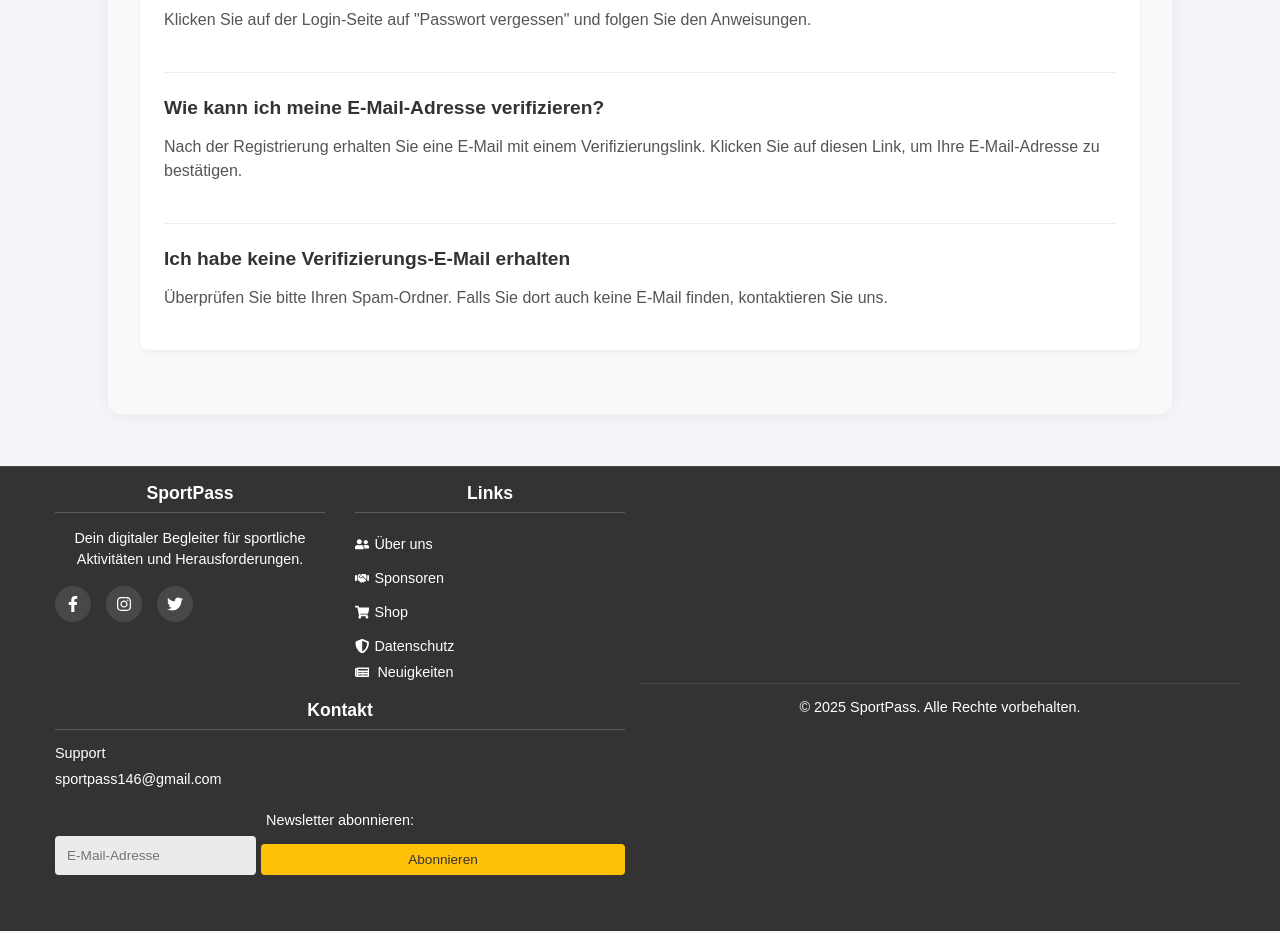
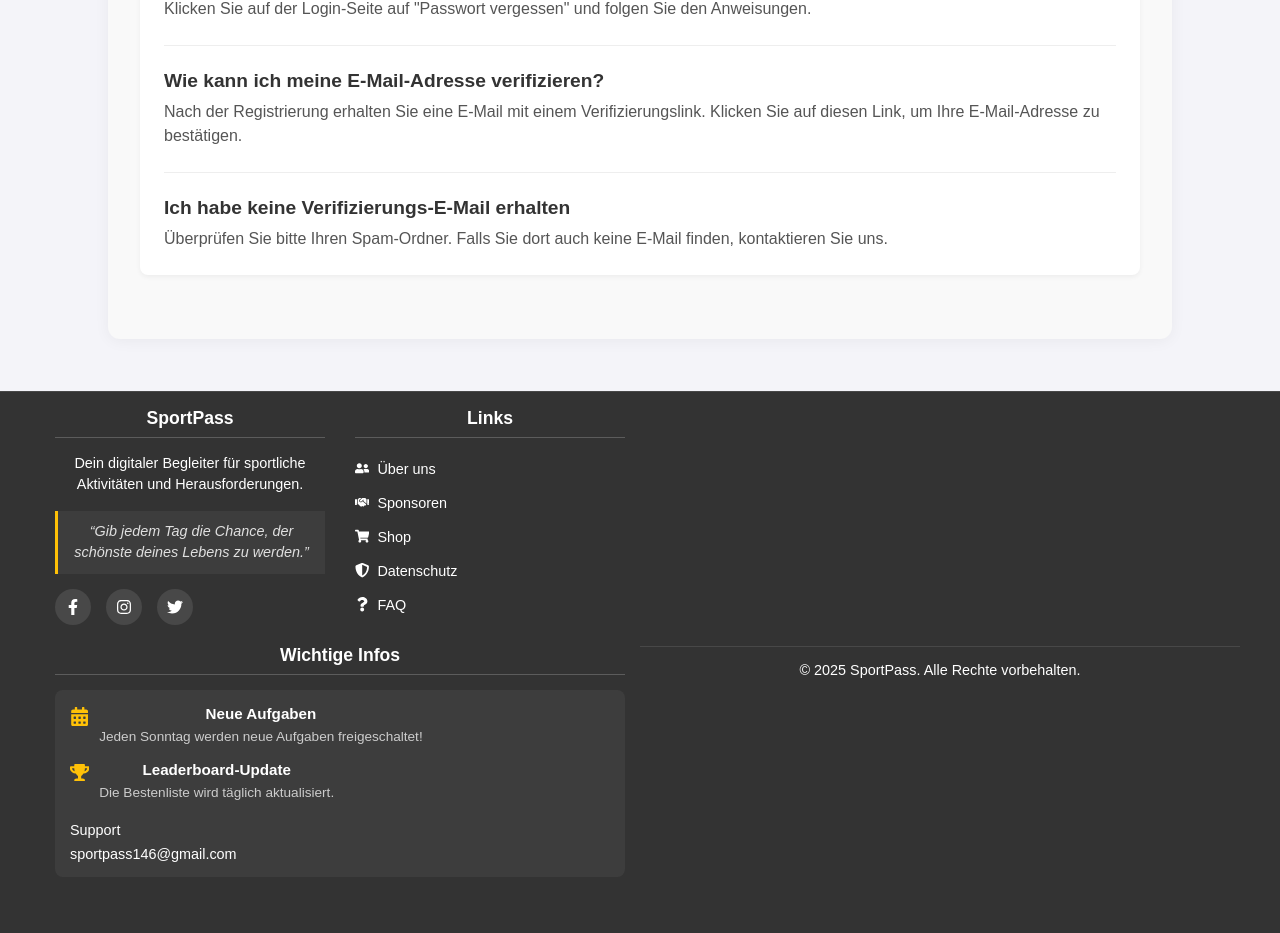
Before and after one commit to Chris123-crypto-ship-it/Sportpass_2025, a React (Create React App) app: page /support in a window 1280 px wide. Shown: the part 939-1872 px from the top of the page. Built offline with nearby package versions, Linux system fonts and the light colour scheme.

Commit message:
Filter auf ausstehend/abgeschlossen beschränkt und Leaderboard-Scrollfunktion hinzugefügtbekannt

```diff
--- a/src/components/Footer.js
+++ b/src/components/Footer.js
@@ -3,7 +3,7 @@ import React, { useState } from 'react';
 import { Link } from 'react-router-dom';
 import { FaShoppingCart, FaHandshake, FaInfoCircle, FaUserFriends,
          FaBook, FaShieldAlt, FaNewspaper, FaChevronUp, FaFacebookF,
-         FaInstagram, FaTwitter } from 'react-icons/fa';
+         FaInstagram, FaTwitter, FaCalendarAlt, FaTrophy, FaQuestion } from 'react-icons/fa';
 import '../styles/Footer.css';
 
 const Footer = () => {
@@ -11,12 +11,24 @@ const Footer = () => {
   const [showShopModal, setShowShopModal] = useState(false);
   const [showAboutModal, setShowAboutModal] = useState(false);
   const [showPrivacyModal, setShowPrivacyModal] = useState(false);
+  const [showFaqModal, setShowFaqModal] = useState(false);
 
   const sponsors = [
     { name: 'Sport GmbH', logo: 'https://via.placeholder.com/100x50?text=Sport+GmbH', description: 'Unterstützt uns seit 2022 mit Sportgeräten', website: 'https://example-sport.com' },
     { name: 'Health AG', logo: 'https://via.placeholder.com/100x50?text=Health+AG', description: 'Offizieller Gesundheitspartner', website: 'https://example-health.com' },
     { name: 'Fitness Pro', logo: 'https://via.placeholder.com/100x50?text=Fitness+Pro', description: 'Stellt Trainingsmaterialien zur Verfügung', website: 'https://example-fitness.com' }
   ];
+
+  // Zufälliger Motivationsspruch
+  const motivationalQuotes = [
+    "Der Weg zum Erfolg beginnt mit einem ersten Schritt.",
+    "Deine einzige Konkurrenz ist die Person, die du gestern warst.",
+    "Fitness ist kein Ziel, sondern ein Lebensstil.",
+    "Gib jedem Tag die Chance, der schönste deines Lebens zu werden.",
+    "Erfolg hat drei Buchstaben: TUN."
+  ];
+
+  const randomQuote = motivationalQuotes[Math.floor(Math.random() * motivationalQuotes.length)];
 
   const handleScrollToTop = () => {
     window.scrollTo({ top: 0, behavior: 'smooth' });
@@ -33,9 +45,12 @@ const Footer = () => {
           <div className="footer-column">
             <h4 className="footer-heading">SportPass</h4>
             <p className="footer-description">Dein digitaler Begleiter für sportliche Aktivitäten und Herausforderungen.</p>
+            <div className="quote-box">
+              <q>{randomQuote}</q>
+            </div>
             <div className="social-icons">
               <a href="https://facebook.com" target="_blank" rel="noopener noreferrer" aria-label="Facebook"><FaFacebookF /></a>
-              <a href="https://instagram.com" target="_blank" rel="noopener noreferrer" aria-label="Instagram"><FaInstagram /></a>
+              <a href="https://instagram.com/sportpass_2025" target="_blank" rel="noopener noreferrer" aria-label="Instagram"><FaInstagram /></a>
               <a href="https://twitter.com" target="_blank" rel="noopener noreferrer" aria-label="Twitter"><FaTwitter /></a>
             </div>
           </div>
@@ -55,23 +70,34 @@ const Footer = () => {
               <button className="footer-link-button" onClick={() => setShowPrivacyModal(true)}>
                 <FaShieldAlt /> Datenschutz
               </button>
-              <Link to="/news" className="footer-link">
-                <FaNewspaper /> Neuigkeiten
-              </Link>
+              <button className="footer-link-button" onClick={() => setShowFaqModal(true)}>
+                <FaQuestion /> FAQ
+              </button>
             </div>
           </div>
 
           <div className="footer-column">
-            <h4 className="footer-heading">Kontakt</h4>
-            <div className="footer-links-column">
-              <Link to="/support" className="footer-link">Support</Link>
-              <a href="mailto:sportpass146@gmail.com" className="footer-link">sportpass146@gmail.com</a>
-              <div className="newsletter-signup">
-                <p>Newsletter abonnieren:</p>
-                <div className="newsletter-form">
-                  <input type="email" placeholder="E-Mail-Adresse" />
-                  <button type="button">Abonnieren</button>
+            <h4 className="footer-heading">Wichtige Infos</h4>
+            <div className="important-info-box">
+              <div className="info-item">
+                <FaCalendarAlt />
+                <div>
+                  <h5>Neue Aufgaben</h5>
+                  <p>Jeden Sonntag werden neue Aufgaben freigeschaltet!</p>
                 </div>
+              </div>
+
+              <div className="info-item">
+                <FaTrophy />
+                <div>
+                  <h5>Leaderboard-Update</h5>
+                  <p>Die Bestenliste wird täglich aktualisiert.</p>
+                </div>
+              </div>
+
+              <div className="contact-info">
+                <Link to="/support" className="footer-link">Support</Link>
+                <a href="mailto:sportpass146@gmail.com" className="footer-link">sportpass146@gmail.com</a>
               </div>
             </div>
           </div>
@@ -231,6 +257,48 @@ const Footer = () => {
           </div>
         </div>
       )}
+
+      {/* FAQ Modal */}
+      {showFaqModal && (
+        <div className="modal-overlay" onClick={() => setShowFaqModal(false)}>
+          <div className="modal-content" onClick={e => e.stopPropagation()}>
+            <h2>Häufig gestellte Fragen</h2>
+
+            <div className="faq-section">
+              <div className="faq-item">
+                <h3>Wie funktioniert Sportpass?</h3>
+                <p>Sportpass bietet dir regelmäßig neue sportliche Aufgaben, die du erfüllen und dokumentieren kannst. Für jede erfolgreich abgeschlossene Aufgabe erhältst du Punkte, die in der Bestenliste angezeigt werden.</p>
+              </div>
+
+              <div className="faq-item">
+                <h3>Wann werden Punkte vergeben?</h3>
+                <p>Nachdem du eine Aufgabe eingereicht hast, wird sie von unserem Team überprüft. Nach erfolgreicher Prüfung werden die Punkte deinem Konto gutgeschrieben. Dieser Prozess kann etwas Zeit in Anspruch nehmen.</p>
+              </div>
+
+              <div className="faq-item">
+                <h3>Wann gibt es neue Aufgaben?</h3>
+                <p>Jeden Sonntag werden neue Aufgaben freigeschaltet.</p>
+              </div>
+
+              <div className="faq-item">
+                <h3>Kann ich auch frühere Aufgaben erledigen?</h3>
+                <p>Ja, du kannst auch ältere Aufgaben bearbeiten, solange sie nicht abgelaufen sind. Bei jeder Aufgabe ist ein Ablaufdatum angegeben.</p>
+              </div>
+
+              <div className="faq-item">
+                <h3>Wie kann ich mein Passwort zurücksetzen?</h3>
+                <p>Auf der Login-Seite findest du einen "Passwort vergessen" Link. Gib dort deine E-Mail-Adresse ein, und wir senden dir einen Link zum Zurücksetzen deines Passworts.</p>
+              </div>
+            </div>
+
+            <p className="faq-more-help">Weitere Fragen? <Link to="/support">Kontaktiere unseren Support</Link></p>
+
+            <button className="modal-close" onClick={() => setShowFaqModal(false)}>
+              Schließen
+            </button>
+          </div>
+        </div>
+      )}
     </footer>
   );
 };
--- a/src/styles/Footer.css
+++ b/src/styles/Footer.css
@@ -68,14 +68,14 @@
 .footer-link-button {
   display: flex;
   align-items: center;
-  gap: 5px;
+  gap: 8px;
   color: #ffffff;
   background: none;
   border: none;
   cursor: pointer;
   font-size: 0.9rem;
-  font-weight: 500;
   padding: 0;
+  text-align: left;
   transition: color 0.2s;
 }
 
@@ -341,43 +341,56 @@
   padding-top: 15px;
 }
 
-.newsletter-signup {
-  margin-top: 15px;
+/* Motivationszitat */
+.quote-box {
+  background: rgba(255, 255, 255, 0.05);
+  border-left: 3px solid #ffc107;
+  padding: 10px 15px;
+  margin: 15px 0;
+  font-style: italic;
+  color: #e0e0e0;
+  font-size: 0.9rem;
+  line-height: 1.5;
 }
 
-.newsletter-signup p {
-  color: #ffffff;
-  margin-bottom: 8px;
-  font-size: 0.9rem;
+/* Wichtige Info Box */
+.important-info-box {
+  background: rgba(255, 255, 255, 0.05);
+  border-radius: 8px;
+  padding: 15px;
 }
 
-.newsletter-form {
+.info-item {
   display: flex;
-  gap: 5px;
+  gap: 10px;
+  margin-bottom: 15px;
+  align-items: flex-start;
 }
 
-.newsletter-form input {
-  flex: 1;
-  padding: 8px 12px;
-  border: none;
-  border-radius: 4px;
-  font-size: 0.85rem;
-  background: rgba(255, 255, 255, 0.9);
+.info-item svg {
+  color: #ffc107;
+  font-size: 1.2rem;
+  margin-top: 2px;
 }
 
-.newsletter-form button {
-  background: #ffc107;
-  color: #333333;
-  border: none;
-  border-radius: 4px;
-  padding: 8px 12px;
-  font-size: 0.85rem;
-  cursor: pointer;
-  transition: background 0.2s;
+.info-item h5 {
+  margin: 0 0 5px 0;
+  color: #ffffff;
+  font-size: 0.95rem;
 }
 
-.newsletter-form button:hover {
-  background: #ffb000;
+.info-item p {
+  margin: 0;
+  color: #cccccc;
+  font-size: 0.85rem;
+  line-height: 1.4;
+}
+
+.contact-info {
+  margin-top: 20px;
+  display: flex;
+  flex-direction: column;
+  gap: 8px;
 }
 
 /* Scroll-to-top Button */
@@ -492,6 +505,49 @@
   margin-bottom: 5px;
 }
 
+/* FAQ Sektion */
+.faq-section {
+  margin: 20px 0;
+}
+
+.faq-item {
+  margin-bottom: 20px;
+  border-bottom: 1px solid #eee;
+  padding-bottom: 20px;
+}
+
+.faq-item:last-child {
+  border-bottom: none;
+}
+
+.faq-item h3 {
+  margin: 0 0 10px 0;
+  color: #333;
+  font-size: 1.1rem;
+}
+
+.faq-item p {
+  margin: 0;
+  color: #555;
+  line-height: 1.6;
+}
+
+.faq-more-help {
+  margin-top: 30px;
+  text-align: center;
+  font-weight: 500;
+  color: #555;
+}
+
+.faq-more-help a {
+  color: #007bff;
+  text-decoration: none;
+}
+
+.faq-more-help a:hover {
+  text-decoration: underline;
+}
+
 /* Anpassungen für Mobilgeräte */
 @media (max-width: 768px) {
   .footer-content {
@@ -503,15 +559,6 @@
     padding: 0;
   }
 
-  .newsletter-form {
-    flex-direction: column;
-  }
-
-  .newsletter-form input,
-  .newsletter-form button {
-    width: 100%;
-  }
-
   .scroll-to-top {
     bottom: 10px;
     right: 10px;
```
